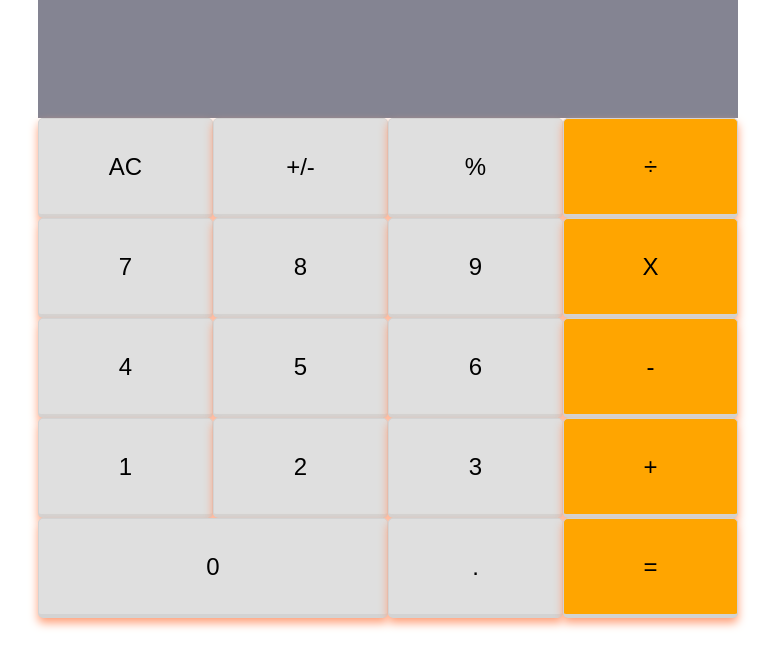
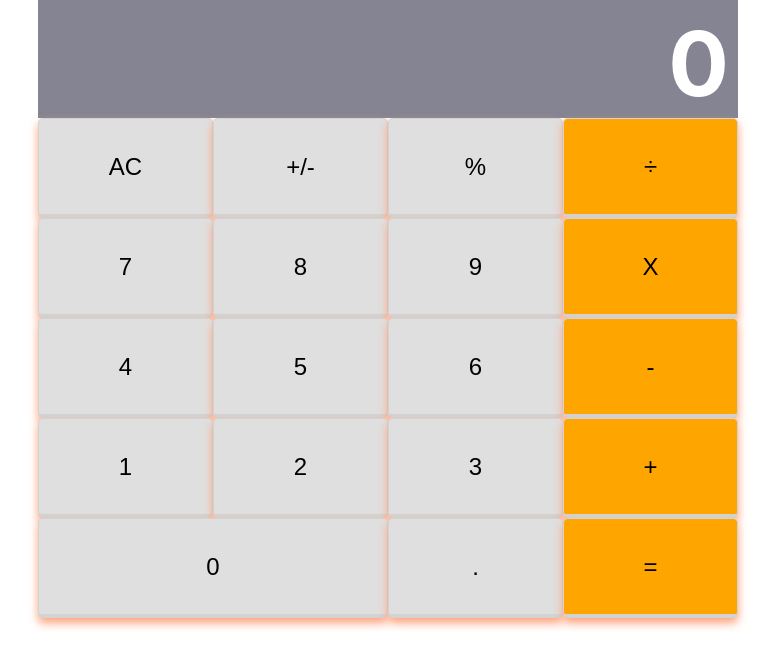
Before and after one commit to Azeem838/calculator-app, a React (Create React App) app: page / in a window 1280 px wide. Shown: the top 668 px of the page, without its empty margins (252-1027 px from the left). Built offline with nearby package versions, Linux system fonts and the light colour scheme.

Commit message:
fix bug with equals

```diff
--- a/src/components/App.js
+++ b/src/components/App.js
@@ -21,7 +21,11 @@ export default class App extends React.Component {
   }
 
   render() {
-    const { total, next, operation } = this.state;
+    const { next, operation } = this.state;
+    let { total } = this.state;
+    if (total === null) {
+      total = '0';
+    }
     return (
       <div id="calculator">
         <Display total={total} next={next} operation={operation} />
--- a/src/logic/calculate.js
+++ b/src/logic/calculate.js
@@ -98,19 +98,20 @@ export default function calculate(dataObj, btnName) {
       next: next + btnName,
       operation,
     };
-  } else if (
-    total &&
-    operation &&
-    next &&
-    (btnName === '=' || operators.includes(btnName))
-  ) {
+  } else if (total && operation && next && operators.includes(btnName)) {
     data = {
       total:
         operate(total, next, operation) === 'NaN'
           ? null
           : operate(total, next, operation),
-      next: total === 'NaN' ? next : null,
-      operation: operators.includes(btnName) ? btnName : null,
+      next: null,
+      operation: btnName,
+    };
+  } else if (total && operation && next && btnName === '=') {
+    data = {
+      total: operate(total, next, operation),
+      next: null,
+      operation: 'AC',
     };
   }
 
```
